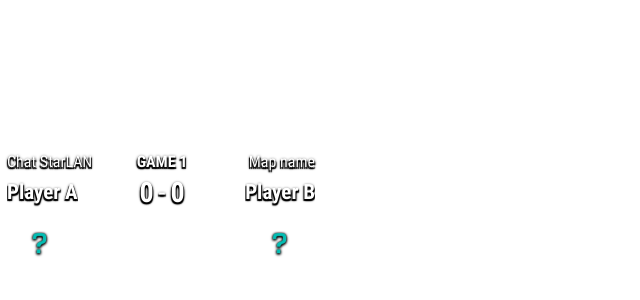
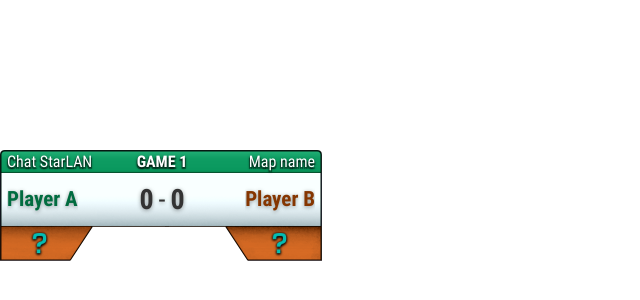
Before and after one commit to msikma/nslscore, a React (Vite) app: page / in a window 1280 px wide. Shown: the part 964-1264 px from the top of the page, without its empty margins (0-640 px from the left). Built offline with nearby package versions, Linux system fonts and the light colour scheme.

Commit message:
Add new CSL bg

```diff
--- a/src/atoms/MinimapScoreboard/index.css
+++ b/src/atoms/MinimapScoreboard/index.css
@@ -113,9 +113,35 @@
   border-bottom: 1px solid var(--minimapscoreboard-border);
   color: var(--minimapscoreboard-fg-players);
   background-color: var(--minimapscoreboard-bg-players);
+  position: relative;
+}
+.MinimapScoreboard.use-teams.with-bg .scoreboard {
+  top: 4px;
+}
+.MinimapScoreboard.no-teams.with-bg .scoreboard {
+  top: 7px;
 }
 .MinimapScoreboard.use-teams .scoreboard {
   border-bottom: 0;
+}
+.MinimapScoreboard.with-bg .scoreboard .player,
+.MinimapScoreboard.with-bg .scoreboard .points .score,
+.MinimapScoreboard.with-bg .teams .team {
+  text-shadow: 0 1px 3px rgba(0, 0, 0, 0.1), 1px 2px 1px rgba(0, 0, 0, 0.1), -1px 2px 1px rgba(0, 0, 0, 0.1);
+  text-shadow: 0 1px 4px rgba(0, 0, 0, 0.4);
+}
+.MinimapScoreboard.with-bg .scoreboard .points .score.a,
+.MinimapScoreboard.with-bg .scoreboard .points .score.b,
+.MinimapScoreboard.with-bg .scoreboard .points .score.div {
+  color: #333;
+}
+.MinimapScoreboard.with-bg .scoreboard .player.a,
+.MinimapScoreboard.with-bg .teams .team.a {
+  color: #016c40;
+}
+.MinimapScoreboard.with-bg .scoreboard .player.b,
+.MinimapScoreboard.with-bg .teams .team.b {
+  color: #853601;
 }
 .MinimapScoreboard .scoreboard .player.a {
   text-align: left;
@@ -302,7 +328,7 @@
   --minimapscoreboard-fg-teams: black;
   --minimapscoreboard-fg-races: black;
 
-  text-shadow: 0 1px 3px black, 1px 2px 1px black, -1px 2px 1px black;
+  text-shadow: 0 1px 3px rgba(0, 0, 0, 0.5), 1px 2px 1px rgba(0, 0, 0, 0.5), -1px 2px 1px rgba(0, 0, 0, 0.5);
 }
 .MinimapScoreboard.style-black img {
   display: none;
@@ -326,7 +352,7 @@
   --minimapscoreboard-fg-teams: #fff;
   --minimapscoreboard-fg-races: #fff;
 
-  text-shadow: 0 1px 3px black, 1px 2px 1px black, -1px 2px 1px black;
+  text-shadow: 0 1px 3px rgba(0, 0, 0, 0.5), 1px 2px 1px rgba(0, 0, 0, 0.5), -1px 2px 1px rgba(0, 0, 0, 0.5);
 }
 .MinimapScoreboard.style-nsl6 .backdrop {
   position: absolute;
--- a/src/atoms/MinimapScoreboard/index.jsx
+++ b/src/atoms/MinimapScoreboard/index.jsx
@@ -12,7 +12,7 @@ function MinimapScoreboard({appState, isVisible, className = ''}) {
   const matchNumber = Math.max(Number(appState.score.A), 0) + Math.max(Number(appState.score.B), 0) + 1;
   const useTeams = ![appState.playerA.team, appState.playerB.team].every(n => n === '')
   return (
-    <div className={`MinimapScoreboard style-nsl6 ${useTeams ? 'use-teams' : 'no-teams'} ${!isVisible ? 'isHidden' : ''} ${className}`}>
+    <div className={`MinimapScoreboard style-nsl6 ${useTeams ? 'use-teams' : 'no-teams'} ${!isVisible ? 'isHidden' : ''} ${className} ${appState.visibility.scoreboardBackground ? 'with-bg' : 'no-bg'}`}>
       {appState.visibility.scoreboardBackground ? <>
         <img className="backdrop teams" src={backdropTeams} width="644" height="252" />
         <img className="backdrop no-teams" src={backdropNoTeams} width="644" height="222" />
--- a/src/state/app-state.js
+++ b/src/state/app-state.js
@@ -47,7 +47,7 @@ export function useScoreboardState(setInitialValues = true, setDebugValues = fal
       },
       visibility: {
         scoreboard: true,
-        scoreboardBackground: false,
+        scoreboardBackground: true,
         replayBlocker: true
       },
       replayBlockerType: null,
```
Also changed, not shown: src/atoms/MinimapScoreboard/minimap-no-teams.png, src/atoms/MinimapScoreboard/minimap-teams.png.
